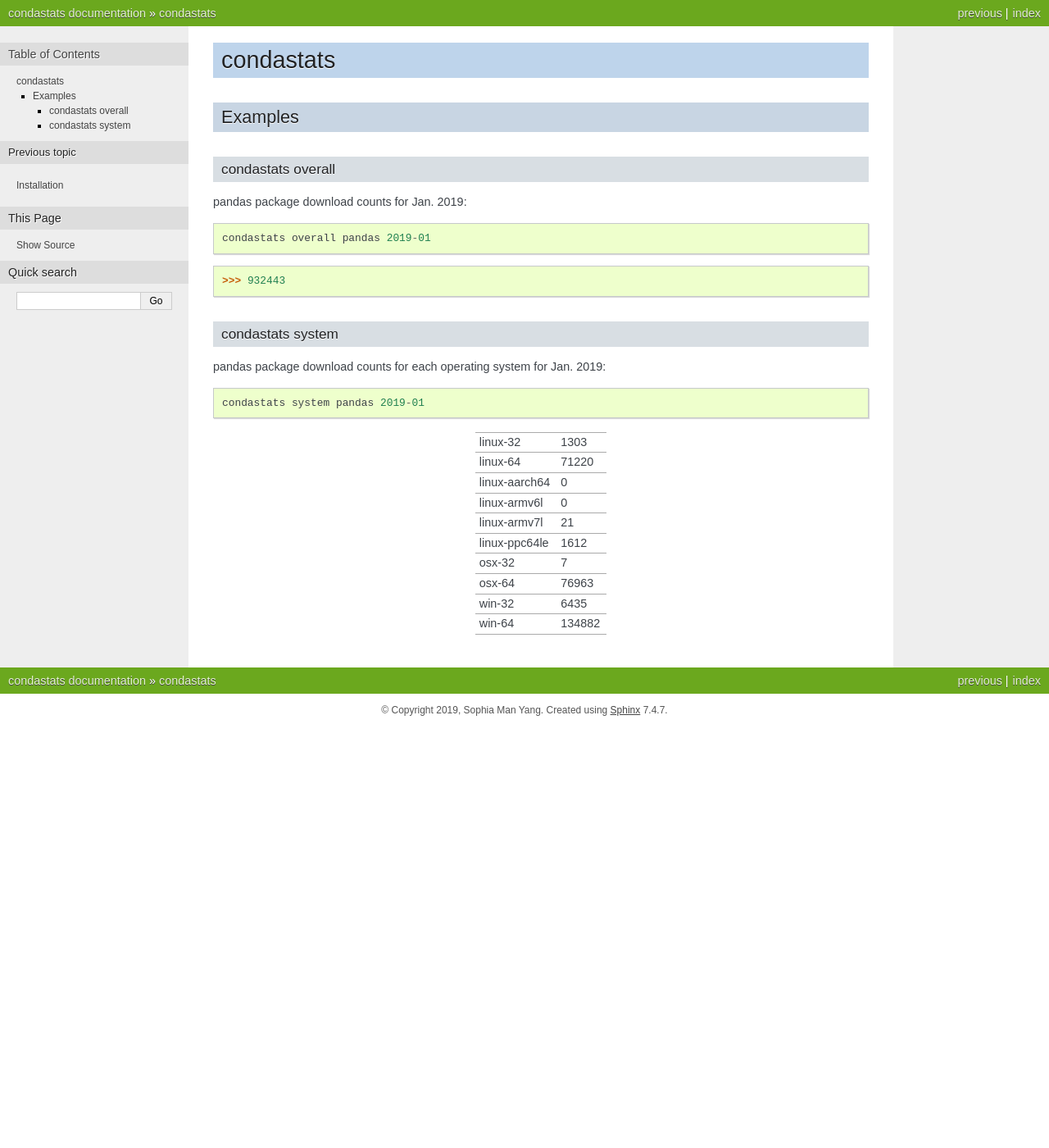
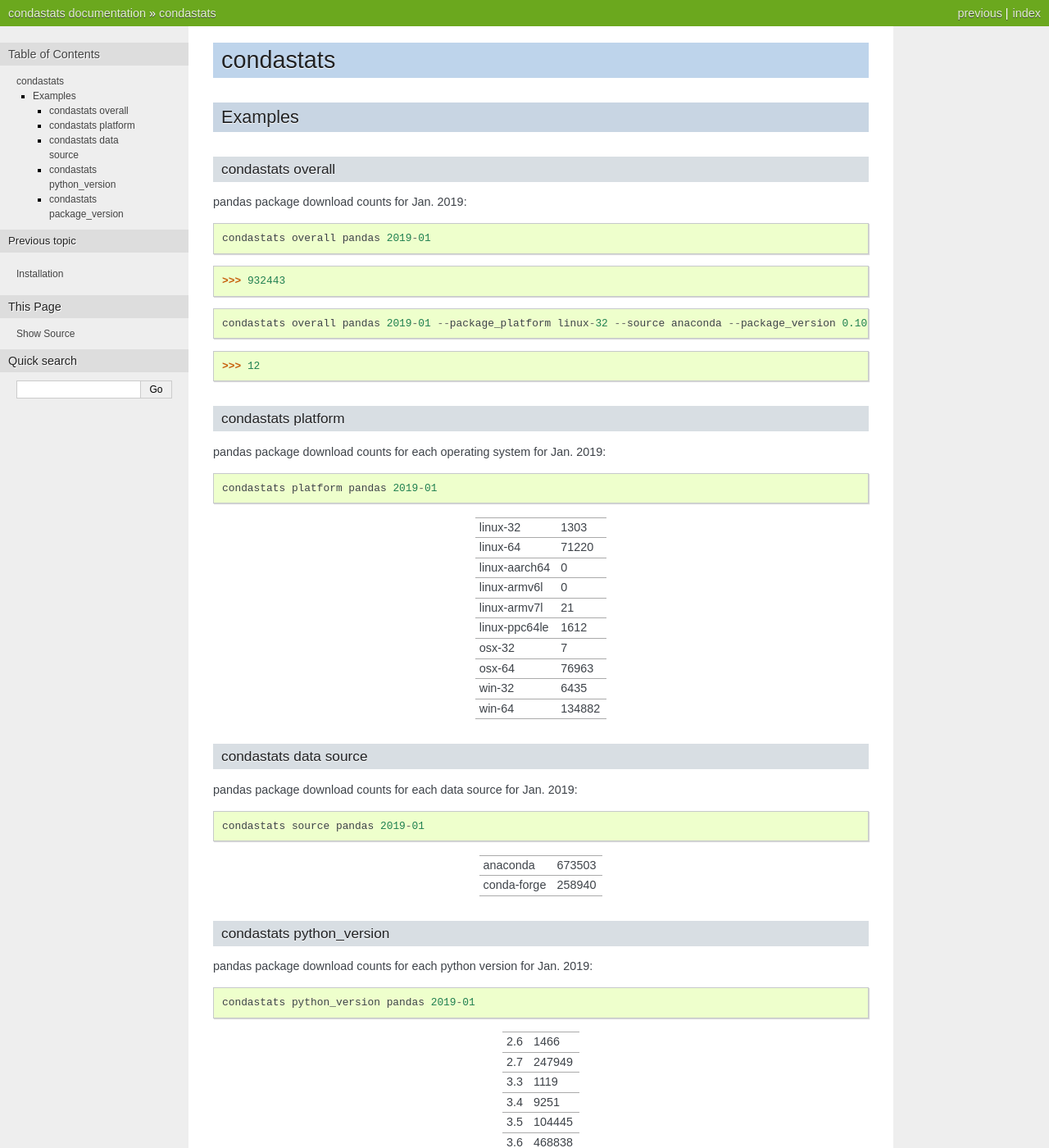
Before and after one commit to conda-incubator/condastats, a Sphinx documentation site: the page built from docs/source/condastats.rst, in a window 1280 px wide and 1400 px high. Shown: the whole window at 82% size. Built offline with Sphinx 7.4.7, drawn with Linux system fonts in a browser that asks for light colours; some of the changed text lies outside the part shown.

Commit message:
added examples

```diff
--- a/docs/source/condastats.rst
+++ b/docs/source/condastats.rst
@@ -15,13 +15,19 @@ pandas package download counts for Jan. 2019:
    condastats overall pandas 2019-01
 >>> 932443
 
-condastats system
+
+::
+
+   condastats overall pandas 2019-01 --package_platform linux-32 --source anaconda --package_version 0.10.0 --python_version 2.6
+>>> 12
+
+condastats platform
 ~~~~~~~~~~~~~~~~~~~~~~
 pandas package download counts for each operating system for Jan. 2019:
 
 ::
 
-   condastats system pandas 2019-01
+   condastats platform pandas 2019-01
 
 +--------------+--------+
 |              |        |
@@ -46,3 +52,53 @@ pandas package download counts for each operating system for Jan. 2019:
 +--------------+--------+
 | win-64       | 134882 |
 +--------------+--------+
+
+condastats data source
+~~~~~~~~~~~~~~~~~~~~~~
+pandas package download counts for each data source for Jan. 2019:
+
+::
+
+   condastats source pandas 2019-01
+
++--------------+--------+
+|              |        |
++==============+========+
+| anaconda     | 673503 |
++--------------+--------+
+| conda-forge  | 258940 |
++--------------+--------+
+
+condastats python_version
+~~~~~~~~~~~~~~~~~~~~~~
+pandas package download counts for each python version for Jan. 2019:
+
+::
+
+   condastats python_version pandas 2019-01
+
++--------------+--------+
+|              |        |
++==============+========+
+| 2.6          | 1466   |
++--------------+--------+
+| 2.7          | 247949 |
++--------------+--------+
+| 3.3          | 1119   |
++--------------+--------+
+| 3.4          | 9251   |
++--------------+--------+
+| 3.5          | 104445 |
++--------------+--------+
+| 3.6          | 468838 |
++--------------+--------+
+| 3.7          | 99375  |
++--------------+--------+
+
+condastats package_version
+~~~~~~~~~~~~~~~~~~~~~~
+pandas package download counts for each package version for Jan. 2019:
+
+::
+
+   condastats package_version pandas 2019-01
```
Also changed, not shown: README.rst (+7 -1 lines).
